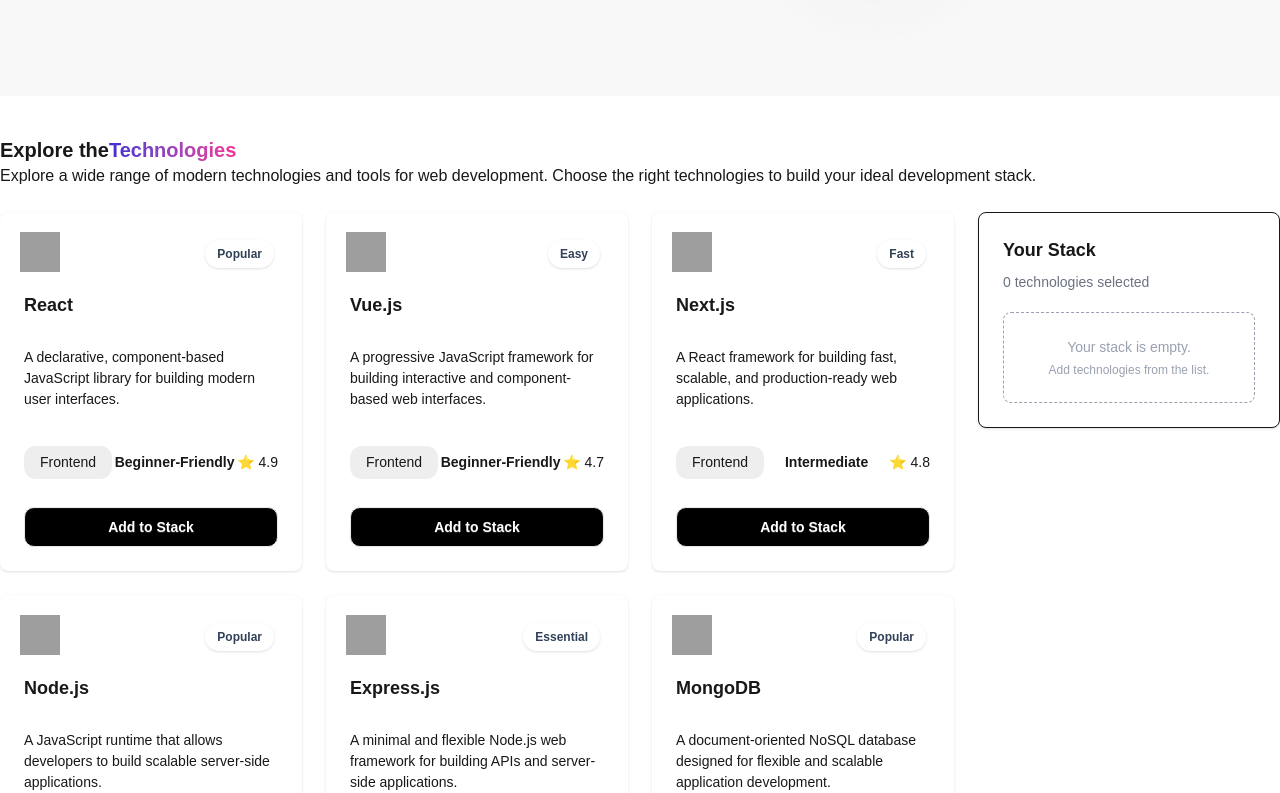
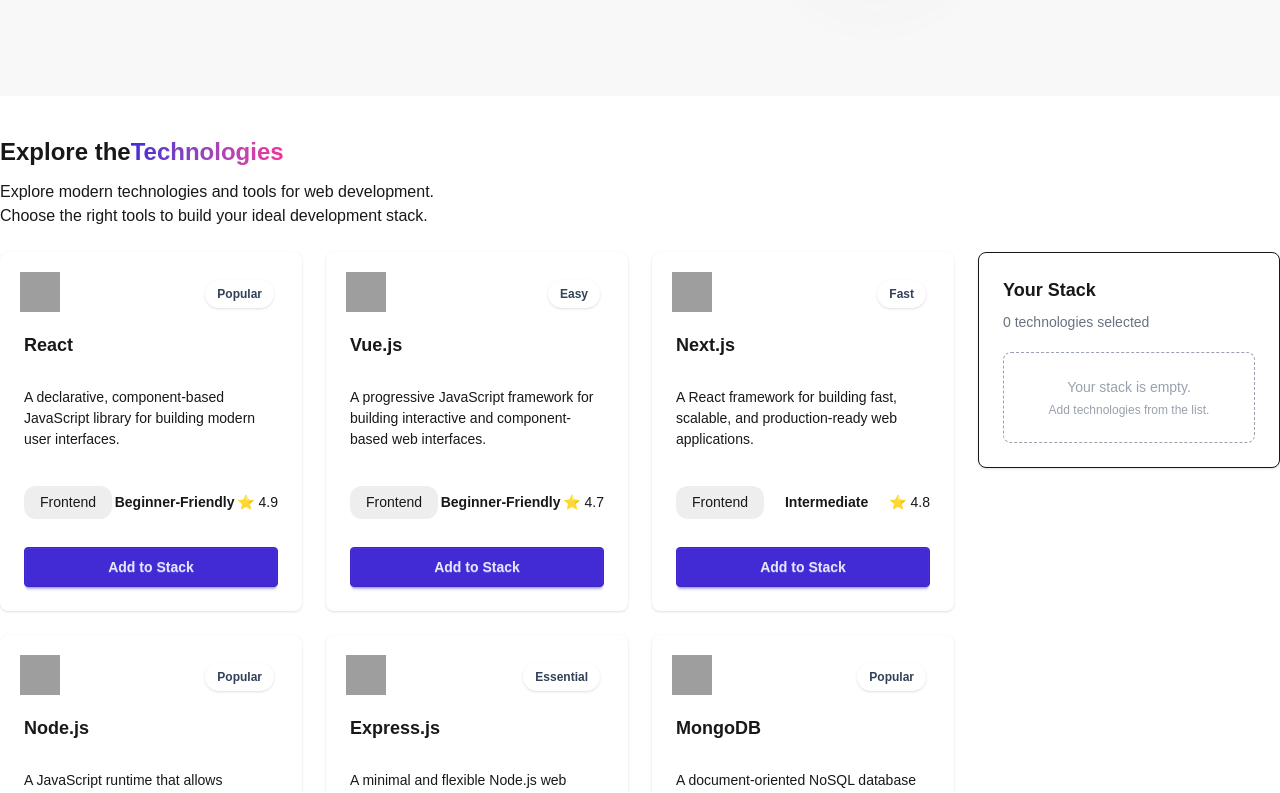
Before and after one commit to JewelRana00/ph-assignment-5, a React (Vite) app: page / in a window 1280 px wide. Shown: the part 560-1353 px from the top of the page. Built offline with nearby package versions, Linux system fonts and the light colour scheme; grey boxes are pictures that could not be loaded.

Commit message:
Your Stack function added

```diff
--- a/src/App.tsx
+++ b/src/App.tsx
@@ -6,14 +6,36 @@
 import type { ITechnology } from "./types/technology";
 import Footer from "./components/Footer";
 
-const technologiesPromise = async (): Promise<ITechnology[]> => {
+const fetchTechnologies = async (): Promise<ITechnology[]> => {
   const res = await fetch("/technologies.json");
   const data = await res.json();
   return data;
 };
 
+const technologiesPromise = fetchTechnologies();
+
 function App() {
   const [stack, setStack] = useState<ITechnology[]>([]);
+
+  const addToStack = (technology: ITechnology) => {
+    setStack((prevStack) => {
+      const alreadyExists = prevStack.some((item) => item.id === technology.id);
+
+      if (alreadyExists) return prevStack;
+
+      return [...prevStack, technology];
+    });
+  };
+
+  const removeFromStack = (id: string) => {
+    setStack((prevStack) =>
+      prevStack.filter((technology) => technology.id !== id),
+    );
+  };
+
+  const removeAll = () => {
+    setStack([]);
+  };
 
   return (
     <>
@@ -21,35 +43,42 @@
       <Hero />
 
       <div className="container mx-auto">
-        {/* Heading */}
         <div className="mb-6">
-          <h2 className="font-bold text-xl">
+          <h2 className="font-bold text-2xl">
             Explore the
             <span className="bg-gradient-to-r from-primary to-secondary bg-clip-text text-transparent">
               Technologies
             </span>
           </h2>
-          <p>
-            Explore a wide range of modern technologies and tools for web
-            development. Choose the right technologies to build your ideal
-            development stack.
+
+          <p className="my-3">
+            Explore modern technologies and tools for web development.
+            <br />
+            Choose the right tools to build your ideal development stack.
           </p>
         </div>
 
-        {/* Cards + Your Stack */}
         <div className="grid grid-cols-4 gap-6">
           <div className="col-span-3">
             <Suspense fallback={<p>Loading...</p>}>
-              <Technologies technologiesPromise={technologiesPromise()} />
+              <Technologies
+                technologiesPromise={technologiesPromise}
+                addToStack={addToStack}
+              />
             </Suspense>
           </div>
 
           <div className="col-span-1">
-            <YourStack stack={stack} />
+            <YourStack
+              stack={stack}
+              removeFromStack={removeFromStack}
+              removeAll={removeAll}
+            />
           </div>
         </div>
       </div>
-      <Footer></Footer>
+
+      <Footer />
     </>
   );
 }
--- a/src/components/Technologies.tsx
+++ b/src/components/Technologies.tsx
@@ -4,15 +4,23 @@
 
 interface TechnologiesProps {
   technologiesPromise: Promise<ITechnology[]>;
+  addToStack: (technology: ITechnology) => void;
 }
 
-const Technologies = ({ technologiesPromise }: TechnologiesProps) => {
+const Technologies = ({
+  technologiesPromise,
+  addToStack,
+}: TechnologiesProps) => {
   const technologies = use(technologiesPromise);
 
   return (
     <div className="grid grid-cols-3 gap-6">
       {technologies.map((technology: ITechnology) => (
-        <TechnologyCard key={technology.id} technology={technology} />
+        <TechnologyCard
+          key={technology.id}
+          technology={technology}
+          addToStack={addToStack}
+        />
       ))}
     </div>
   );
--- a/src/components/TechnologyCard.tsx
+++ b/src/components/TechnologyCard.tsx
@@ -1,6 +1,11 @@
 import type { ITechnology } from "../types/technology";
 
-const TechnologyCard = ({ technology }: { technology: ITechnology }) => {
+interface TechnologyCardProps {
+  technology: ITechnology;
+  addToStack: (technology: ITechnology) => void;
+}
+
+const TechnologyCard = ({ technology, addToStack }: TechnologyCardProps) => {
   return (
     <div
       className="card bg-base-100 shadow-sm
@@ -37,7 +42,10 @@
         </div>
 
         {/* Add Button */}
-        <button className="btn bg-black w-full rounded-[10px] text-white">
+        <button
+          onClick={() => addToStack(technology)}
+          className="btn btn-primary"
+        >
           Add to Stack
         </button>
       </div>
--- a/src/components/YourStack.tsx
+++ b/src/components/YourStack.tsx
@@ -2,9 +2,11 @@
 
 interface YourStackProps {
   stack: ITechnology[];
+  removeFromStack: (id: string) => void;
+  removeAll: () => void;
 }
 
-const YourStack = ({ stack }: YourStackProps) => {
+const YourStack = ({ stack, removeFromStack, removeAll }: YourStackProps) => {
   return (
     <div className="card bg-base-100 shadow-sm border">
       <div className="card-body">
@@ -39,14 +41,22 @@
                   <p className="text-xs text-gray-500">{technology.category}</p>
                 </div>
 
-                <button className="btn btn-sm btn-error">Delete</button>
+                <button
+                  onClick={() => removeFromStack(technology.id)}
+                  className="btn btn-sm btn-error"
+                >
+                  Delete
+                </button>
               </div>
             ))}
           </div>
         )}
 
         {stack.length > 0 && (
-          <button className="btn btn-outline btn-error w-full mt-4">
+          <button
+            onClick={removeAll}
+            className="btn btn-outline btn-error w-full mt-4"
+          >
             Remove All
           </button>
         )}
```
